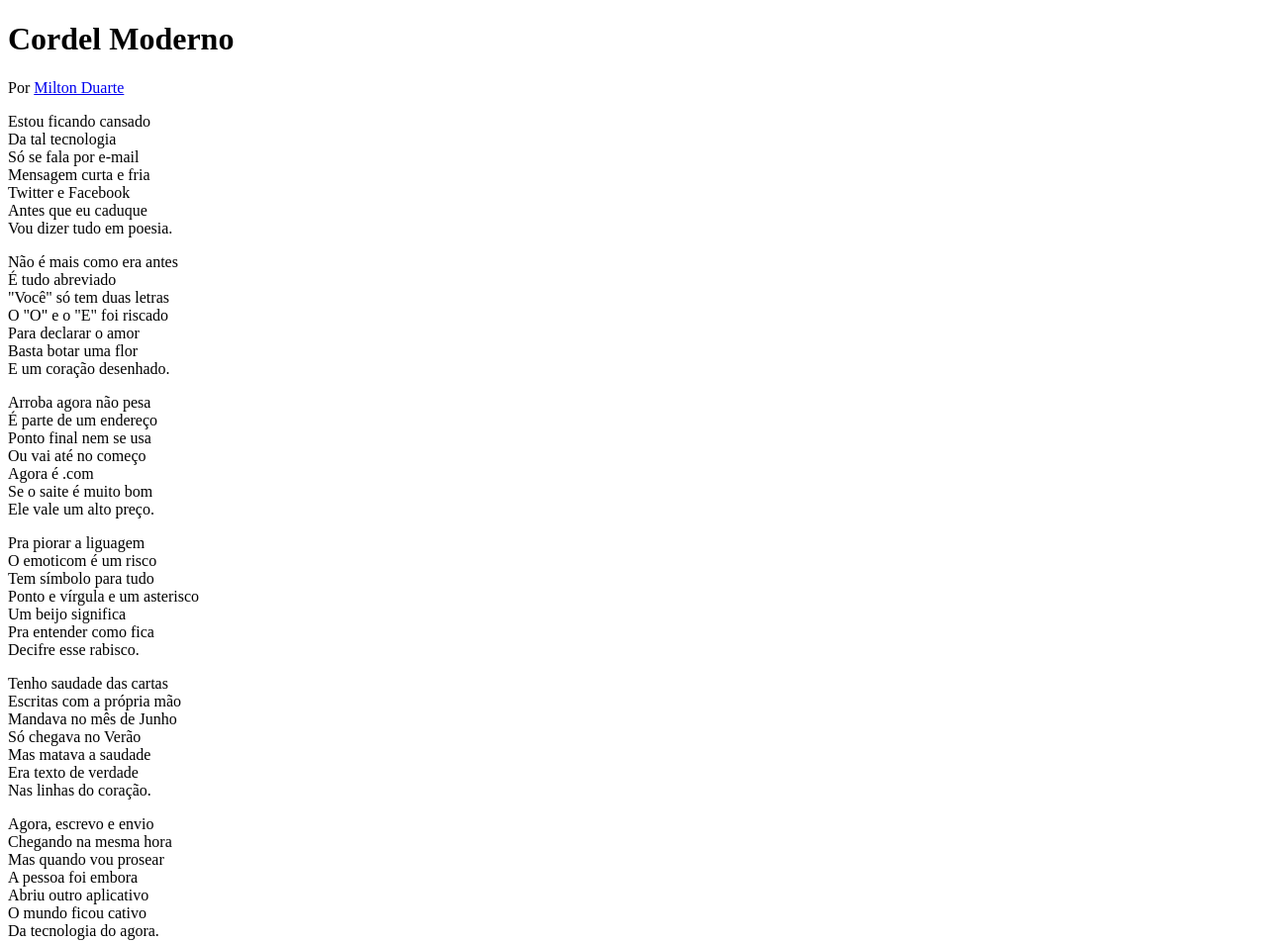
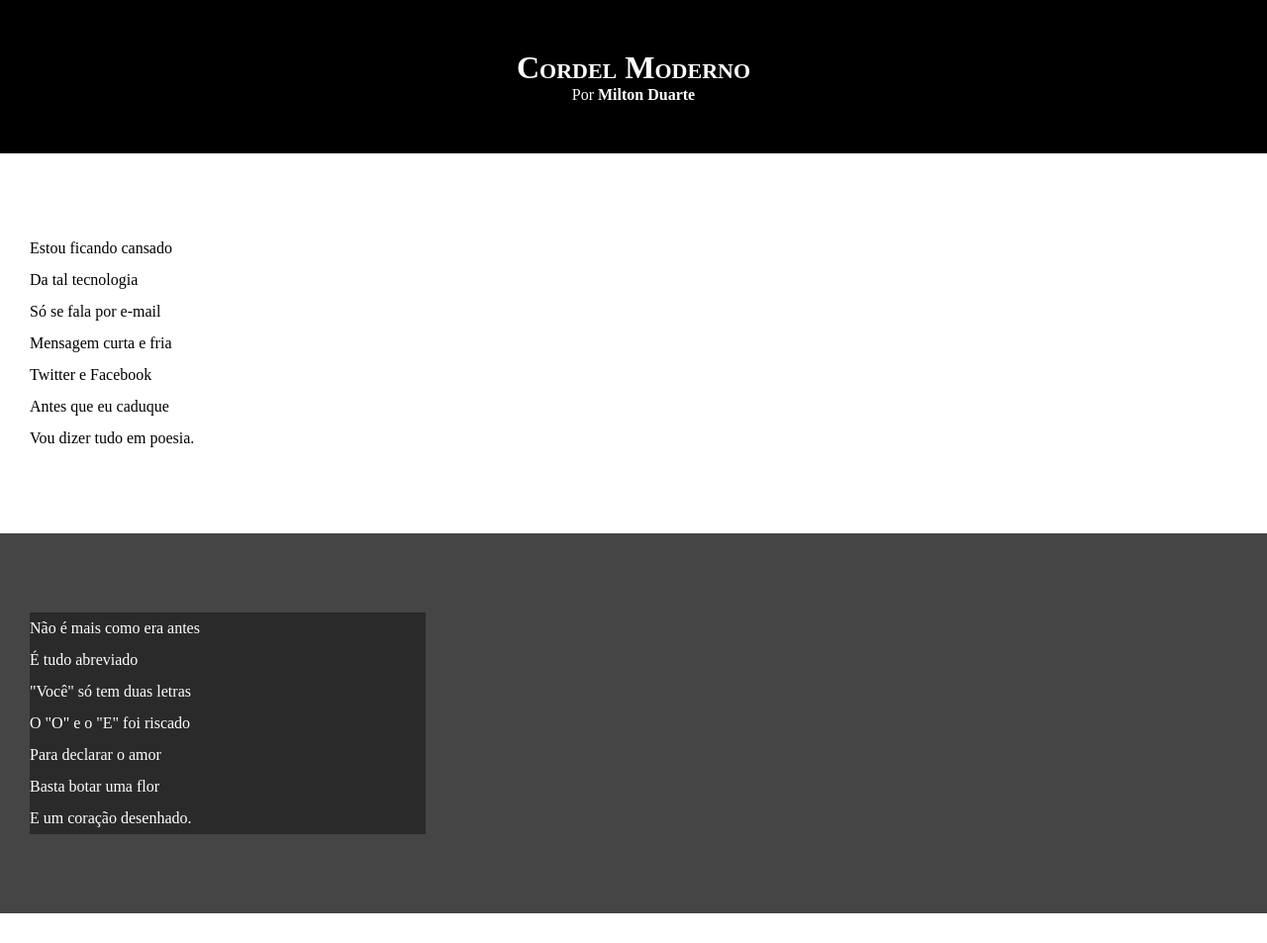
Before and after one commit to M0rdek4y/projeto-cordel, a plain HTML site: page index.html in a window 1280 px wide. Shown: the top 953 px of the page at 99% size. Drawn offline with Linux system fonts and the light colour scheme.

Commit message:
Update
Improve - Texts
Added - Blocks for text

```diff
--- a/estilo/style.css
+++ b/estilo/style.css
@@ -0,0 +1,65 @@
+@charset "UTF-8";
+
+* {
+    margin: 0px;
+    padding: 0px;
+}
+
+html, body {
+    min-height: 100vh;
+    background-color: darkgray;
+}
+
+header {
+    background-color: black;
+    color: white;
+    text-align: center;
+}
+
+header > h1 {
+    padding-top: 50px;
+    font-variant: small-caps;
+}
+
+header > p {
+    padding-bottom: 50px;
+}
+
+a {
+    color: white;
+    text-decoration: none;
+    font-weight: bold;
+}
+
+a:hover {
+    text-decoration: underline;
+}
+
+section {
+    padding-top: 10vh;
+    padding-bottom: 10vh;
+    line-height: 2em;
+    padding-left: 30px;
+}
+
+section.normal {
+    background-color: white;
+    color: black;
+}
+
+section.imagem {
+    background-color: rgb(70, 69, 69);
+    color: white;
+}
+
+section.imagem > p {
+    background-color: rgba(0, 0, 0, 0.39);
+    width: 400px;
+}
+
+footer {
+    background-color: black;
+    color: white;
+    text-align: center;
+    padding: 10px;
+}
--- a/index.html
+++ b/index.html
@@ -16,7 +16,7 @@
     </header>
 
     <main>
-        <section>
+        <section class="normal">
             <p>
                 Estou ficando cansado <br>
                 Da tal tecnologia <br>
@@ -28,7 +28,7 @@
             </p>
         </section>
 
-        <section>
+        <section class="imagem">
             <p>
                 Não é mais como era antes <br>
                 É tudo abreviado <br>
@@ -40,7 +40,7 @@
             </p>
         </section>
 
-        <section>
+        <section class="normal">
             <p>
                 Arroba agora não pesa <br>
                 É parte de um endereço <br>
@@ -62,7 +62,7 @@
             </p>
         </section>
 
-        <section>
+        <section class="imagem">
             <p>
                 Tenho saudade das cartas <br>
                 Escritas com a própria mão <br>
@@ -74,7 +74,7 @@
             </p>
         </section>
 
-        <section>
+        <section class="normal">
             <p>
                 Agora, escrevo e envio <br>
                 Chegando na mesma hora <br>
```
Also changed, not shown: projeto-cordel/estilo/style.css (added).
